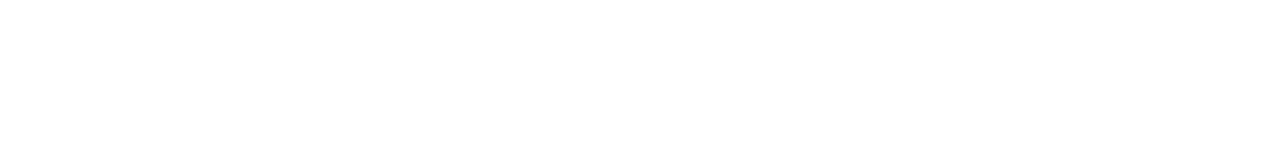
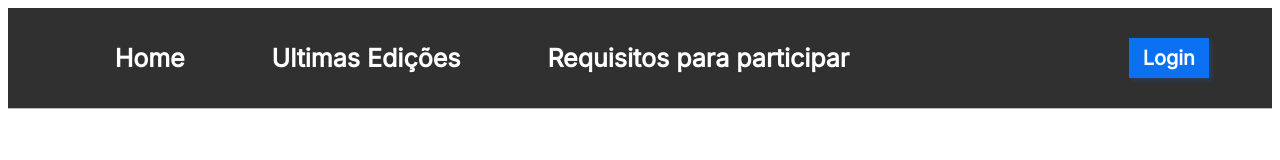
Before and after one commit to leovieira1006/Bootcamp-DNC, a plain HTML site: page index.html in a window 1280 px wide. Drawn offline with Linux system fonts and the light colour scheme.

Commit message:
criação do estilo css do menu

```diff
--- a/index.html
+++ b/index.html
@@ -5,6 +5,22 @@
     <meta http-equiv="X-UA-Compatible" content="IE=edge" />
     <meta name="viewport" content="width=device-width, initial-scale=1.0" />
     <title>Bootcamp DNC</title>
+    <link rel="preconnect" href="https://fonts.googleapis.com" />
+    <link rel="preconnect" href="https://fonts.gstatic.com" crossorigin />
+    <link
+      href="https://fonts.googleapis.com/css2?family=Inter&display=swap"
+      rel="stylesheet"
+    />
+    <link rel="stylesheet" href="style.css" />
   </head>
-  <body></body>
+  <body>
+    <nav id="principal">
+      <div id="menu">
+        <a href="">Home</a>
+        <a href="">Ultimas Edições</a>
+        <a href="">Requisitos para participar</a>
+      </div>
+      <button>Login</button>
+    </nav>
+  </body>
 </html>
--- /dev/null
+++ b/style.css
@@ -0,0 +1,50 @@
+<style>
+      body {
+        margin: 0px; /*Margem externa*/
+        padding: 0px; /*Margem interna*/
+      }
+
+      #principal {
+        width: 100%;
+        height: 100px;
+        background-color: #303030;
+        display: flex;
+        align-items: center;
+        justify-content: space-between;
+        align-items: center;
+        border-bottom: 1px solid #bababa;
+      }
+
+      #menu {
+        display: flex;
+        width: 65%;
+        justify-content: space-around;
+        margin-left: 5%;
+      }
+
+      #principal div a {
+        font-size: 25px;
+        font-weight: 600;
+        color: white;
+        text-decoration: none;
+        font-family: 'Inter', sans-serif;
+      }
+
+      #pricipal div a:hover {
+        color: #cccccc;
+      }
+
+      #principal button {
+        margin-right: 5%;
+        background-color: #0c70f2;
+        border: 0px;
+        height: 40px;
+        width: 80px;
+        font-family: 'Inter', sans-serif;
+        font-size: 20px;
+        font-weight: 600;
+        color: white;
+        box-shadow: 3px 2px 4px rgba(12, 112, 242, 0.25);
+        cursor: pointer;
+      }
+    </style>
```
